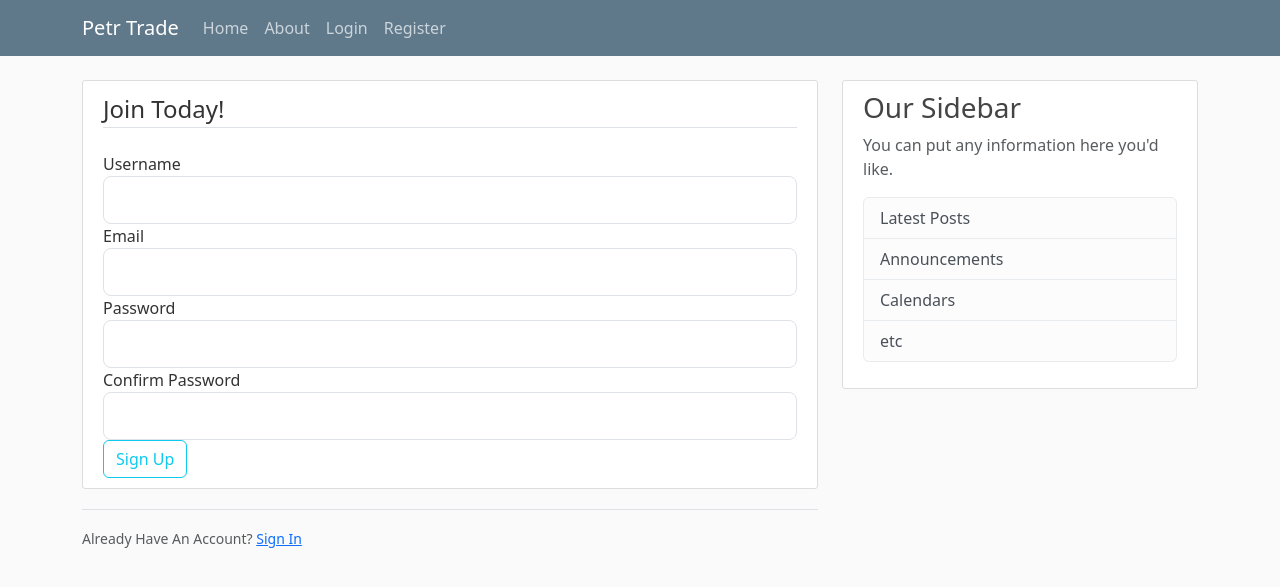
After one commit to coryyonemura/Flask_Petr_Trade, a Flask app: page /register in a window 1280 px wide. The commit adds this page. Shown: the top 587 px of the page. Run offline with Flask 3, Linux system fonts and the light colour scheme.

Commit message:
created a login and register form that verifies the user information before redirecting to the home page

```diff
--- a/app.py
+++ b/app.py
@@ -1,7 +1,9 @@
-from flask import Flask, render_template, url_for
+from flask import Flask, render_template, url_for, flash, redirect
+from forms import RegistrationForm, LoginForm
 
 app = Flask(__name__)
 
+app.config['SECRET_KEY'] =  'a87c02d074086f6a'
 
 posts = [
     {
@@ -18,12 +20,31 @@ posts = [
 ]
 
 @app.route('/')
-def home():  # put application's code here
+def home():
     return render_template('home.html', posts=posts)
 
 @app.route('/about')
-def about():  # put application's code here
+def about():
     return render_template('about.html', title='About')
+
+@app.route('/register', methods=['GET','POST'])
+def register():
+    form = RegistrationForm()
+    if form.validate_on_submit():
+        flash(f'Account created for {form.username.data}!', 'success')
+        return redirect(url_for('home'))
+    return render_template('register.html', title='Register', form=form)
+
+@app.route('/login',methods=['GET','POST'])
+def login():
+    form = LoginForm()
+    if form.validate_on_submit():
+        if form.email.data == 'admin@blog.com' and form.password.data == "password":
+            flash('You have been logged in!', 'success')
+            return redirect(url_for('home'))
+        else:
+            flash('Login Unsuccessful. Please check username and password', 'danger')
+    return render_template('login.html', title='Login', form=form)
 
 if __name__ == '__main__':
     app.run(debug=True)
--- /dev/null
+++ b/forms.py
@@ -0,0 +1,23 @@
+from flask_wtf import FlaskForm
+from wtforms import StringField, PasswordField, SubmitField, BooleanField
+from wtforms.validators import DataRequired, Length, Email, EqualTo
+
+
+class RegistrationForm(FlaskForm):
+    username = StringField('Username',
+                           validators=[DataRequired(), Length(min=4, max=20)])
+    email = StringField('Email',
+                        validators=[DataRequired(), Email(granular_message='must be a valid email')])
+    password = PasswordField('Password',
+                             validators=[DataRequired(), Length(min=6, max=20)])
+    confirm_password = PasswordField('Confirm Password',
+                                     validators = [DataRequired(), EqualTo('password', message='Passwords must match')])
+    submit = SubmitField('Sign Up')
+
+class LoginForm(FlaskForm):
+    email = StringField('Email',
+                        validators=[DataRequired(), Email()])
+    password = PasswordField('Password',
+                             validators=[DataRequired(), Length(min=6, max=20)])
+    remember = BooleanField('Remember Me')
+    submit = SubmitField('Login')
--- a/templates/layout.html
+++ b/templates/layout.html
@@ -9,9 +9,9 @@
     <link rel="stylesheet" type="text/css" href="{{ url_for('static', filename='main.css') }}">
 
     {% if title %}
-        <title>Flask Blog - {{ title }}</title>
+        <title>PetrTrade-{{ title }}</title>
     {% else %}
-        <title>Flask BLog</title>
+        <title>PetrTrade</title>
     {% endif %}
 </head>
 
@@ -25,13 +25,13 @@
           </button>
           <div class="collapse navbar-collapse" id="navbarToggle">
             <div class="navbar-nav mr-auto">
-              <a class="nav-item nav-link" href="/">Home</a>
-              <a class="nav-item nav-link" href="/about">About</a>
+              <a class="nav-item nav-link" href="{{ url_for('home') }}">Home</a>
+              <a class="nav-item nav-link" href="{{ url_for('about') }}">About</a>
             </div>
             <!-- Navbar Right Side -->
             <div class="navbar-nav">
-              <a class="nav-item nav-link" href="/login">Login</a>
-              <a class="nav-item nav-link" href="/register">Register</a>
+              <a class="nav-item nav-link" href="{{ url_for('login') }}">Login</a>
+              <a class="nav-item nav-link" href="{{ url_for('register') }}">Register</a>
             </div>
           </div>
         </div>
@@ -41,6 +41,15 @@
     <main role="main" class="container">
       <div class="row">
         <div class="col-md-8">
+        {% with messages = get_flashed_messages(with_categories=true) %}
+            {% if messages %}
+                {% for category, message in messages %}
+                    <div class="alert alert-{{ category }}">
+                        {{ message }}
+                    </div>
+                {% endfor %}
+            {% endif %}
+        {% endwith %}
           {% block content %}{% endblock %}
         </div>
         <div class="col-md-4">
--- /dev/null
+++ b/templates/register.html
@@ -0,0 +1,73 @@
+{% extends "layout.html" %}
+{% block content %}
+    <div class="content-section">
+            <form method = "POST" action="">
+                {{ form.hidden_tag() }}
+                <fieldset class="form-group">
+                    <legend class="border-bottom mb-4"> Join Today! </legend>
+                    <div class="form-group">
+                        {{ form.username.label(class="form-control-label") }}
+
+                        {% if form.username.errors %}
+                            {{ form.username(class="form-control form-control-lg is-invalid") }}
+                            <div class="invalid-feedback">
+                                {% for error in form.username.errors %}
+                                    <span>{{ error }}</span>
+                                {% endfor %}
+                            </div>
+                        {% else %}
+                           {{ form.username(class="form-control form-control-lg") }}
+                        {% endif %}
+                    </div>
+                    <div class="form-group">
+                        {{ form.email.label(class="form-control-label") }}
+                        {% if form.email.errors %}
+                            {{ form.email(class="form-control form-control-lg is-invalid") }}
+                            <div class="invalid-feedback">
+                                {% for error in form.email.errors %}
+                                    <span>{{ error }}</span>
+                                {% endfor %}
+                            </div>
+                        {% else %}
+                           {{ form.email(class="form-control form-control-lg") }}
+                        {% endif %}
+                    </div>
+                    <div class="form-group">
+                        {{ form.password.label(class="form-control-label") }}
+                        {% if form.password.errors %}
+                            {{ form.password(class="form-control form-control-lg is-invalid") }}
+                            <div class="invalid-feedback">
+                                {% for error in form.password.errors %}
+                                    <span>{{ error }}</span>
+                                {% endfor %}
+                            </div>
+                        {% else %}
+                           {{ form.password(class="form-control form-control-lg") }}
+                        {% endif %}
+                    </div>
+                    <div class="form-group">
+                        {{ form.confirm_password.label(class="form-control-label") }}
+                        {% if form.confirm_password.errors %}
+                            {{ form.confirm_password(class="form-control form-control-lg is-invalid") }}
+                            <div class="invalid-feedback">
+                                {% for error in form.confirm_password.errors %}
+                                    <span>{{ error }}</span>
+                                {% endfor %}
+                            </div>
+                        {% else %}
+                           {{ form.confirm_password(class="form-control form-control-lg") }}
+                        {% endif %}
+                    </div>
+                </fieldset>
+                 <div class="form-group">
+                        {{ form.submit(class="btn btn-outline-info") }}
+                    </div>
+            </form>
+    </div>
+        <div class="border-top pt-3">
+            <small class="text-muted">
+                Already Have An Account? <a class="ml-2" href="{{ url_for('login') }}">Sign In</a>
+            </small>
+        </div>
+
+{% endblock content %}
```
Also changed, not shown: templates/login.html (added, +53 -0 lines).
